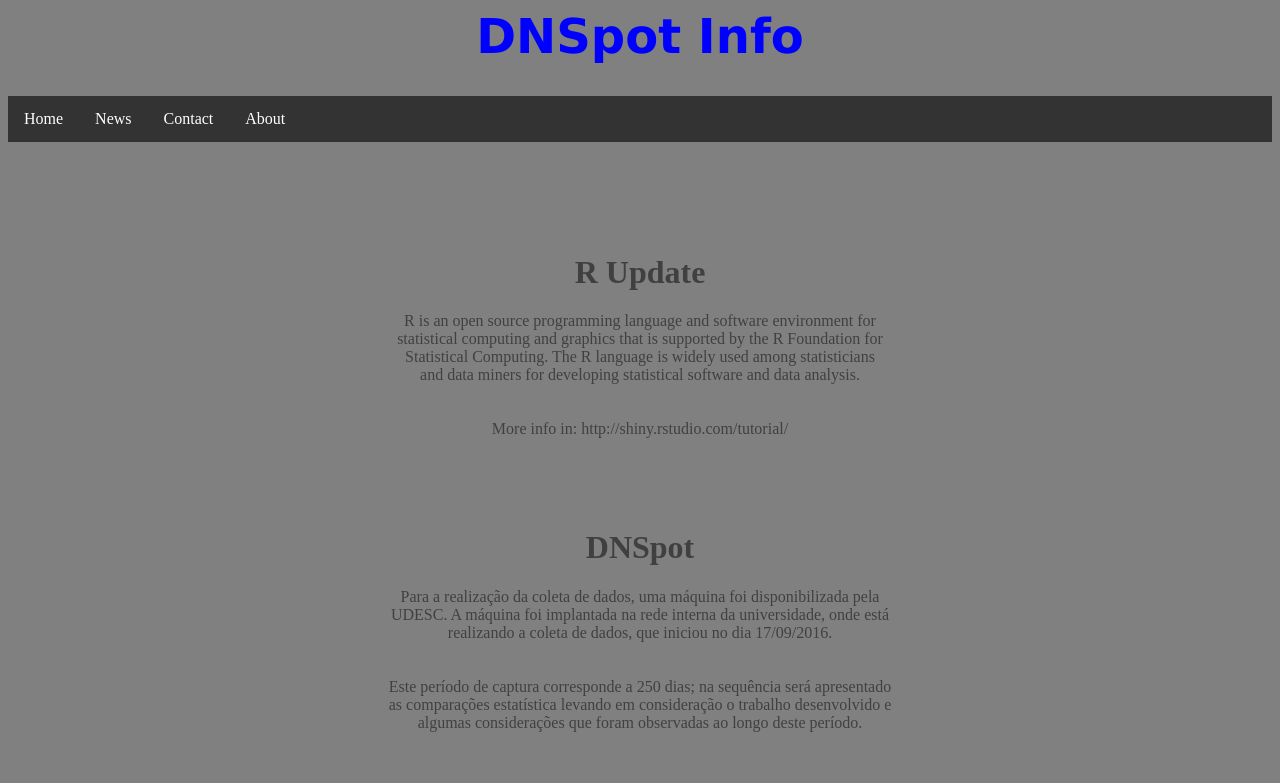
After one commit to h31nr1ch/Shiny-R-server, a PHP site: page /news.html in a window 1280 px wide. The commit adds this page. Shown: the top 783 px of the page. Run offline with PHP 8.4, Linux system fonts and the light colour scheme; some libraries are stand-ins or nearby versions.

Commit message:
add news and home

```diff
--- a/r-database/application/www/a.css
+++ b/r-database/application/www/a.css
@@ -1,3 +1,9 @@
+.P.blocktext {
+    margin-left: auto;
+    margin-right: auto;
+    width: 6em
+}
+
 .h11 {
     color: blue;
     font-family: verdana;
--- /dev/null
+++ b/r-database/application/www/news.html
@@ -0,0 +1,61 @@
+<html>
+
+<head>
+  <script src="shared/jquery.js" type="text/javascript"></script>
+  <script src="shared/shiny.js" type="text/javascript"></script>
+  <link rel="stylesheet" href="a.css">
+  <link rel="stylesheet" type="text/css" href="shared/shiny.css"/>
+
+</head>
+
+  <body bgcolor="#808080" text="#404040" link="#ff0000" vlink="#ff0000" alink="#ff0000">
+    <center>
+      <h1 class= "h11">DNSpot Info</h1>
+    </center>
+<!---
+      <br>
+      <br>
+      	<a href="../php/login.php" style="float: right;">Info</a>
+      <hr>
+--->
+      <ul class="ul1" >
+       <li class = "li1"><a href="index.html">Home</a></li>
+       <li class = "li1"><a href="news.html">News</a></li>
+       <li class = "li1"><a href="contact.html">Contact</a></li>
+       <li class = "li1"><a href="about.html">About</a></li>
+     </ul>
+
+     <br><br><br><br><br>
+
+    <center>
+    <h1>R Update</h1>
+    <P class="blocktext">
+      R is an open source programming language and software environment for<br>
+       statistical computing and graphics that is supported by the R Foundation for<br>
+        Statistical Computing. The R language is widely used among statisticians<br>
+         and data miners for developing statistical software and data analysis.<br>
+
+    <br><br>
+    More info in: http://shiny.rstudio.com/tutorial/
+    </P>
+
+
+    <br><br><br>
+
+    <h1>DNSpot</h1>
+    <P class="blocktext">
+      Para a realização da coleta de dados, uma máquina foi disponibilizada pela<br>
+       UDESC. A máquina foi implantada na rede interna da universidade, onde está<br>
+        realizando a coleta de dados, que iniciou no dia 17/09/2016.<br>
+        <br><br>
+
+      Este período de captura corresponde a 250 dias; na sequência será apresentado<br>
+       as comparações estatística levando em consideração o trabalho desenvolvido e<br>
+        algumas considerações que foram observadas ao longo deste período.<br>
+    </P>
+
+    </center>
+
+  </body>
+
+</html>
```
Also changed, not shown: r-database/application/www/about.html (added, +32 -0 lines), r-database/application/www/contact.html (added, +32 -0 lines), r-database/application/www/index.html (+4 -4 lines).
